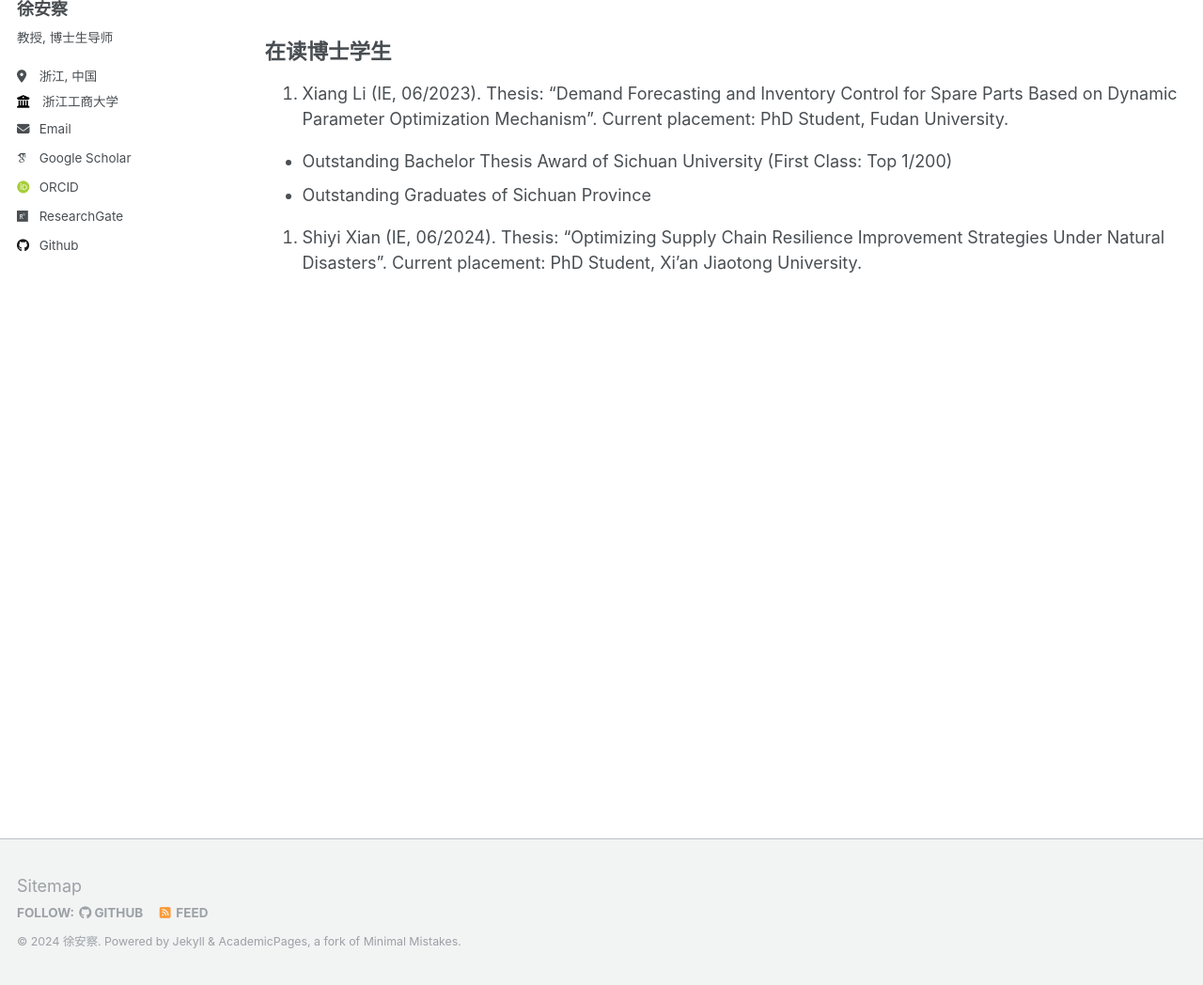
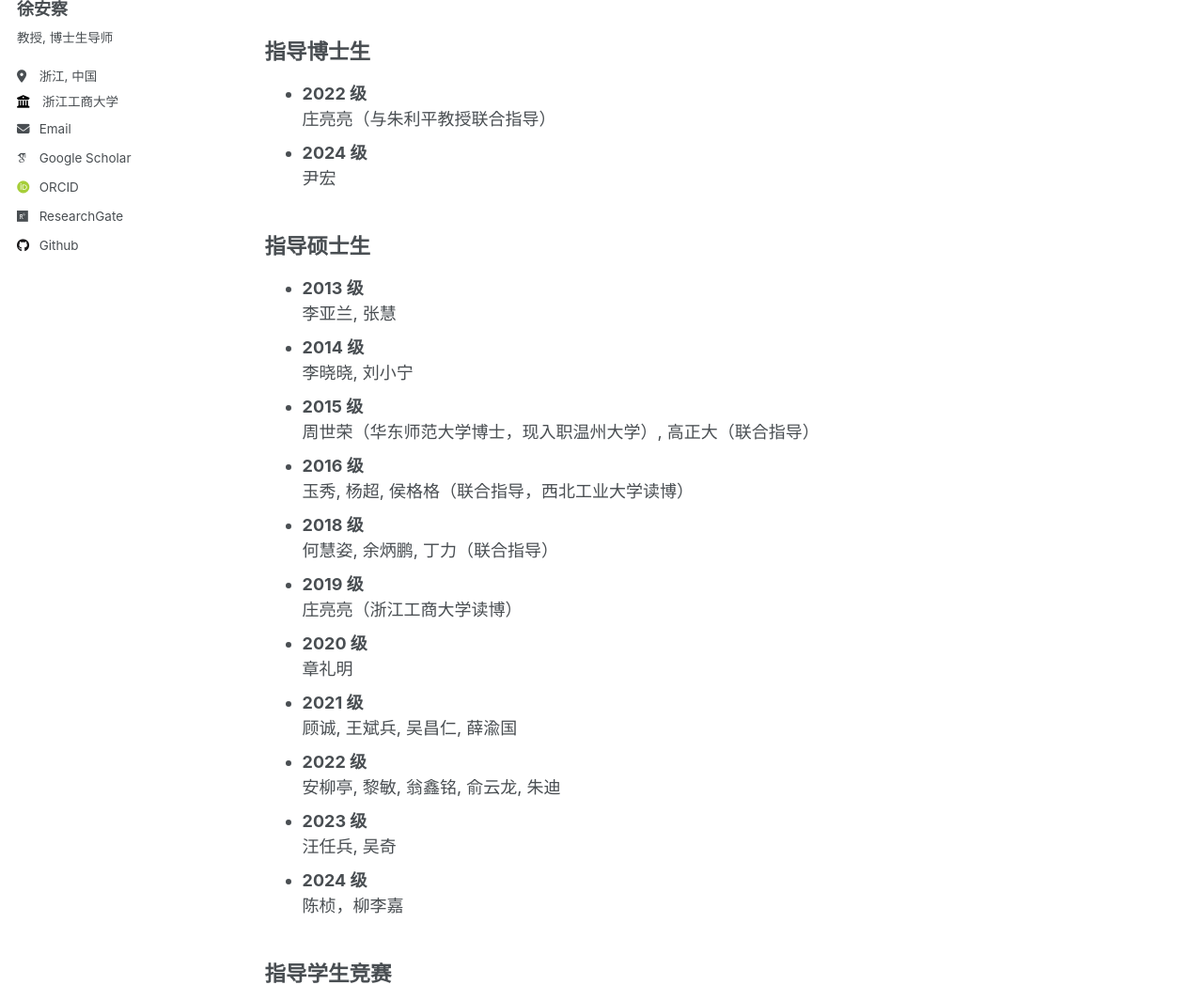
Before and after one commit to liangliangzhuang/liangliangzhuang.github.io, a Jekyll site: the page built from _pages/portfolio.md, in a window 1280 px wide and 1400 px high, cut to the strip 352-1400 px from the top of the window. Shown: the whole strip at 94% size. Built offline with Jekyll 4.4.1, drawn with Linux system fonts in a browser that asks for light colours; some web fonts are replaced; some of the changed text lies outside the part shown.

Commit message:
Update portfolio.md

```diff
--- a/_pages/portfolio.md
+++ b/_pages/portfolio.md
@@ -20,11 +20,46 @@ author_profile: true
   <img src="/images/team.jpg" alt="" style="width: 350px; height: 200px;" />
 </div>
 
-## 在读博士学生
 
-1. Xiang Li (IE, 06/2023). Thesis: "Demand Forecasting and Inventory Control for Spare Parts Based on Dynamic Parameter Optimization Mechanism". Current placement: PhD Student, Fudan University.
+## 指导博士生
 
-- Outstanding Bachelor Thesis Award of Sichuan University (First Class: Top 1/200)
-- Outstanding Graduates of Sichuan Province
+- **2022 级**
+  庄亮亮（与朱利平教授联合指导）
+- **2024 级**
+  尹宏
 
-2. Shiyi Xian (IE, 06/2024). Thesis: "Optimizing Supply Chain Resilience Improvement Strategies Under Natural Disasters". Current placement: PhD Student, Xi'an Jiaotong University.
+## 指导硕士生
+
+- **2013 级**
+  李亚兰, 张慧
+- **2014 级**
+  李晓晓, 刘小宁
+- **2015 级**
+  周世荣（华东师范大学博士，现入职温州大学）, 高正大（联合指导）
+- **2016 级**
+  玉秀, 杨超, 侯格格（联合指导，西北工业大学读博）
+- **2018 级**
+  何慧姿, 余炳鹏, 丁力（联合指导）
+- **2019 级**
+  庄亮亮（浙江工商大学读博）
+- **2020 级**
+  章礼明
+- **2021 级**
+  顾诚, 王斌兵, 吴昌仁, 薛渝国
+- **2022 级**
+  安柳亭, 黎敏, 翁鑫铭, 俞云龙, 朱迪
+- **2023 级**
+  汪任兵, 吴奇
+- **2024 级**
+  陈桢，柳李嘉
+
+## 指导学生竞赛
+
+- **2015 年**
+  浙江省第一届“挑战杯”大学生课外学术科技作品竞赛一等奖 (2/3, 作品最终获全国二等奖)
+- **2012-2014, 2016 年**
+  美国大学生数学建模竞赛二等奖
+- **2012 年**
+  全国大学生数学建模竞赛浙江省一等奖
+- **2011, 2014 年, 2017 年**
+  全国研究生数学建模竞赛三等奖
```
